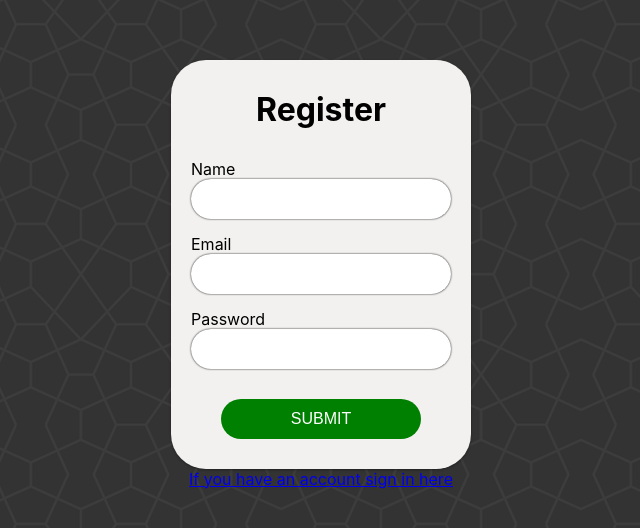
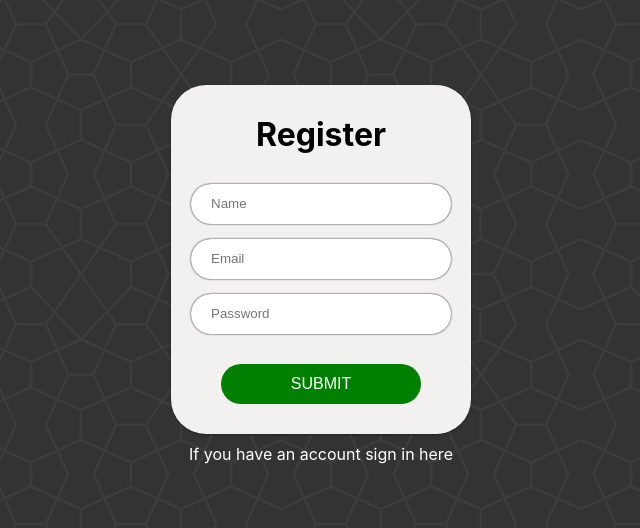
Before and after one commit to Xay7/just-chatting, a React (Create React App) app in the folder frontend/: page /signup in a window 1280 px wide. Shown: the part 126-654 px from the top of the page, without its empty margins (319-959 px from the left). Built offline with nearby package versions, Linux system fonts and the light colour scheme.

Commit message:
Added various changes

```diff
--- a/frontend/src/components/Input/Input.js
+++ b/frontend/src/components/Input/Input.js
@@ -1,13 +1,20 @@
 import React from 'react';
 import styles from './Input.module.scss';
+import { connect } from 'react-redux';
 
 const Input = (props) => {
     return (
         <div className={styles.InputContainer}>
-            <label htmlFor={props.inputType}>{props.children}</label>
-            <input className={styles.Input} type={props.inputType} name={props.inputName} onChange={props.onchange} autoComplete="true"></input>
+            {/* <label htmlFor={props.inputType} className={styles.Label}>{props.children}</label> */}
+            <input placeholder={props.inputPlaceholder} className={props.inputClass} type={props.inputType} name={props.inputName} onChange={props.onchange} autoComplete="true"></input>
         </div>
     )
 }
 
-export default Input;
+const mapStateToProps = (state) => {
+    return {
+        error: state.auth.errorMessage
+    }
+}
+
+export default connect(mapStateToProps)(Input);
--- /dev/null
+++ b/frontend/src/containers/Chat/Chat.js
@@ -0,0 +1,12 @@
+import React, { Component } from 'react';
+import { connect } from 'react-redux';
+
+class Chat extends Component {
+    render() {
+        return (
+            <div>Secret </div>
+        )
+    }
+}
+
+export default connect(null)(Chat);
--- a/frontend/src/containers/SignIn/SignIn.js
+++ b/frontend/src/containers/SignIn/SignIn.js
@@ -12,29 +12,47 @@ class SignIn extends Component {
         password: null
     }
 
-    onSubmit = async () => {
-        this.props.signIn(this.state)
+    onSubmit = async (e) => {
+        e.preventDefault();
+        this.props.signIn(this.state);
+    }
+
+    componentDidUpdate() {
+        if (this.props.isAuth) {
+            this.props.history.push('/chat')
+        }
     }
 
     onChangeHandler = (e) => {
         this.setState({ [e.target.name]: e.target.value })
     }
 
+
     render() {
+
+        let inputStyle = this.props.error ? styles.InputError : styles.Input;
+
         return (
             <div className={styles.Body}>
                 <div className={styles.Form}>
                     <h1 className={styles.Login}>Login</h1>
-                    <form onSubmit={this.onSubmit}>
-                        <Input inputType="email" onchange={this.onChangeHandler} inputName="email">Email</Input>
-                        <Input inputType="password" onchange={this.onChangeHandler} inputName="password">Password</Input>
+                    <form onSubmit={this.onSubmit} >
+                        <Input inputClass={inputStyle} inputPlaceholder="Email" inputType="email" onchange={this.onChangeHandler} inputName="email" {...this.props}>Email</Input>
+                        <Input inputClass={inputStyle} inputPlaceholder="Password" inputType="password" onchange={this.onChangeHandler} inputName="password" {...this.props}>Password</Input>
+                        <button type="submit" onClick={this.onSubmit} className={styles.SubmitBtn}>SUBMIT</button>
                     </form>
-                    <button type="submit" onClick={this.onSubmit} className={styles.SubmitBtn}>SUBMIT</button>
                 </div>
-                <Link to='/signup'>Click here to register</Link>
+                <Link to='/signup' className={styles.Link}>Click here to register</Link>
             </div >
         )
     }
 }
 
-export default connect(null, actions)(SignIn);
+const mapStateToProps = state => {
+    return {
+        isAuth: state.auth.isAuthenticated,
+        error: state.auth.signInError
+    }
+}
+
+export default connect(mapStateToProps, actions)(SignIn);
--- a/frontend/src/containers/SignUp/SignUp.js
+++ b/frontend/src/containers/SignUp/SignUp.js
@@ -14,7 +14,7 @@ class SignUp extends Component {
     }
 
     onSubmit = async () => {
-        this.props.signUp(this.state)
+        this.props.signUp(this.state);
     }
 
     onChangeHandler = (e) => {
@@ -22,21 +22,31 @@ class SignUp extends Component {
     }
 
     render() {
+
+        let inputStyle = this.props.error ? styles.InputError : styles.Input;
+
         return (
             <div className={styles.Body}>
                 <div className={styles.Form}>
                     <h1 className={styles.Login}>Register</h1>
                     <form onSubmit={this.onSubmit}>
-                        <Input inputType="text" onchange={this.onChangeHandler} inputName="name">Name</Input>
-                        <Input inputType="email" onchange={this.onChangeHandler} inputName="email">Email</Input>
-                        <Input inputType="password" onchange={this.onChangeHandler} inputName="password">Password</Input>
+                        <Input inputClass={inputStyle} inputPlaceholder="Name" inputType="text" onchange={this.onChangeHandler} inputName="name">Name</Input>
+                        <Input inputClass={inputStyle} inputPlaceholder="Email" inputType="email" onchange={this.onChangeHandler} inputName="email">Email</Input>
+                        <Input inputClass={inputStyle} inputPlaceholder="Password" inputType="password" onchange={this.onChangeHandler} inputName="password">Password</Input>
                     </form>
                     <button type="submit" onClick={this.onSubmit} className={styles.SubmitBtn}>SUBMIT</button>
                 </div>
-                <Link to='/signin'>If you have an account sign in here</Link>
+                <Link to='/' className={styles.Link}>If you have an account sign in here</Link>
             </div >
         )
     }
 }
 
-export default connect(null, actions)(SignUp);
+const mapStateToProps = state => {
+    return {
+        isAuth: state.auth.isAuthenticated,
+        error: state.auth.signUpError
+    }
+}
+
+export default connect(mapStateToProps, actions)(SignUp);
--- a/frontend/src/index.js
+++ b/frontend/src/index.js
@@ -4,11 +4,17 @@ import App from './App';
 import * as serviceWorker from './serviceWorker';
 import { BrowserRouter } from 'react-router-dom';
 import { Provider } from 'react-redux';
-import { createStore, applyMiddleware } from 'redux';
+import { createStore, applyMiddleware, combineReducers, compose } from 'redux';
 import thunk from 'redux-thunk'
 import authReducer from './store/reducers/auth';
 
-const store = createStore(authReducer, applyMiddleware(thunk));
+const composeEnhancers = window.__REDUX_DEVTOOLS_EXTENSION_COMPOSE__ || compose;
+
+const reducers = combineReducers({
+    auth: authReducer
+});
+
+const store = createStore(reducers, composeEnhancers(applyMiddleware(thunk)));
 
 
 const app = (
```
